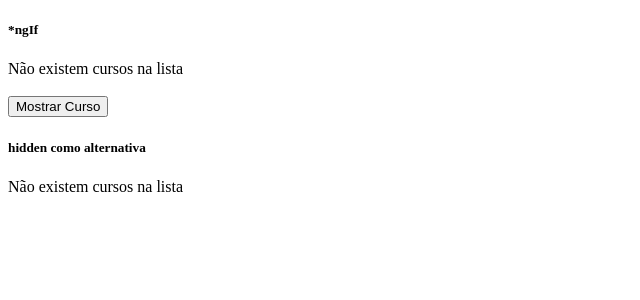
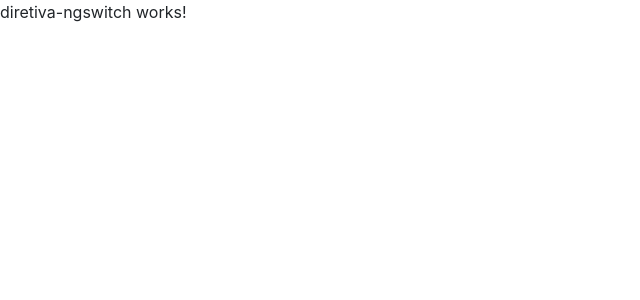
Before and after one commit to PedroFerreiraCJr/angular-directives, an Angular app: page / in a window 1280 px wide. Shown: the top 300 px of the page, without its empty margins (0-640 px from the left). Built offline with nearby package versions, Linux system fonts and the light colour scheme.

Commit message:
adição de ng-bootstrap ao projeto

```diff
--- a/angular.json
+++ b/angular.json
@@ -27,6 +27,7 @@
               "src/assets"
             ],
             "styles": [
+              "node_modules/bootstrap/dist/css/bootstrap.min.css",
               "src/styles.css"
             ],
             "scripts": []
--- a/package.json
+++ b/package.json
@@ -16,9 +16,12 @@
     "@angular/compiler": "~12.1.2",
     "@angular/core": "~12.1.2",
     "@angular/forms": "~12.1.2",
+    "@angular/localize": "~12.1.2",
     "@angular/platform-browser": "~12.1.2",
     "@angular/platform-browser-dynamic": "~12.1.2",
     "@angular/router": "~12.1.2",
+    "@ng-bootstrap/ng-bootstrap": "^10.0.0",
+    "bootstrap": "^4.5.0",
     "rxjs": "~6.6.0",
     "tslib": "^2.2.0",
     "zone.js": "~0.11.4"
--- a/src/app/app.component.html
+++ b/src/app/app.component.html
@@ -1 +1,5 @@
+<!--
 <app-diretiva-ngif></app-diretiva-ngif>
+-->
+
+<app-diretiva-ngswitch></app-diretiva-ngswitch>
--- a/src/app/app.module.ts
+++ b/src/app/app.module.ts
@@ -4,6 +4,7 @@ import { BrowserModule } from '@angular/platform-browser';
 import { AppComponent } from './app.component';
 import { DiretivaNgifComponent } from './diretiva-ngif/diretiva-ngif.component';
 import { DiretivaNgswitchComponent } from './diretiva-ngswitch/diretiva-ngswitch.component';
+import { NgbModule } from '@ng-bootstrap/ng-bootstrap';
 
 @NgModule({
   declarations: [
@@ -12,7 +13,8 @@ import { DiretivaNgswitchComponent } from './diretiva-ngswitch/diretiva-ngswitch
     DiretivaNgswitchComponent,
   ],
   imports: [
-    BrowserModule
+    BrowserModule,
+    NgbModule
   ],
   providers: [],
   bootstrap: [AppComponent]
--- a/src/polyfills.ts
+++ b/src/polyfills.ts
@@ -1,3 +1,7 @@
+/***************************************************************************************************
+ * Load `$localize` onto the global scope - used if i18n tags appear in Angular templates.
+ */
+import '@angular/localize/init';
 /**
  * This file includes polyfills needed by Angular and is loaded before the app.
  * You can add your own extra polyfills to this file.
```
Also changed, not shown: 1 other file (tests, documents, lock files or other folders).
